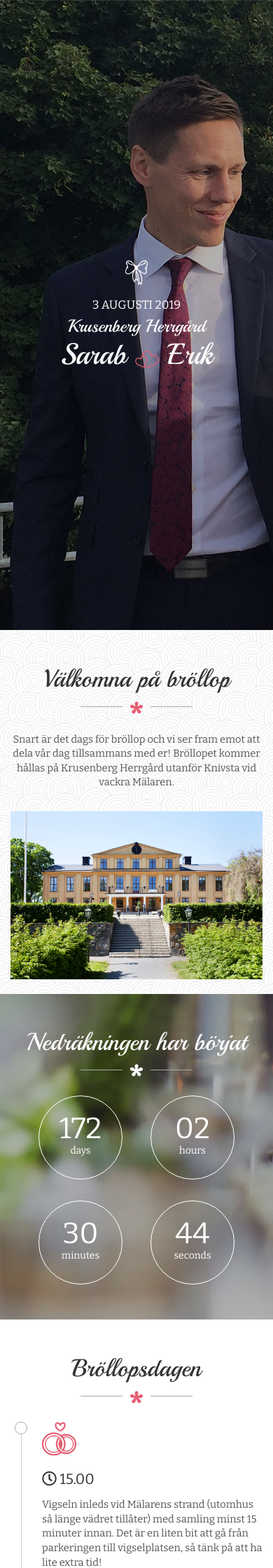
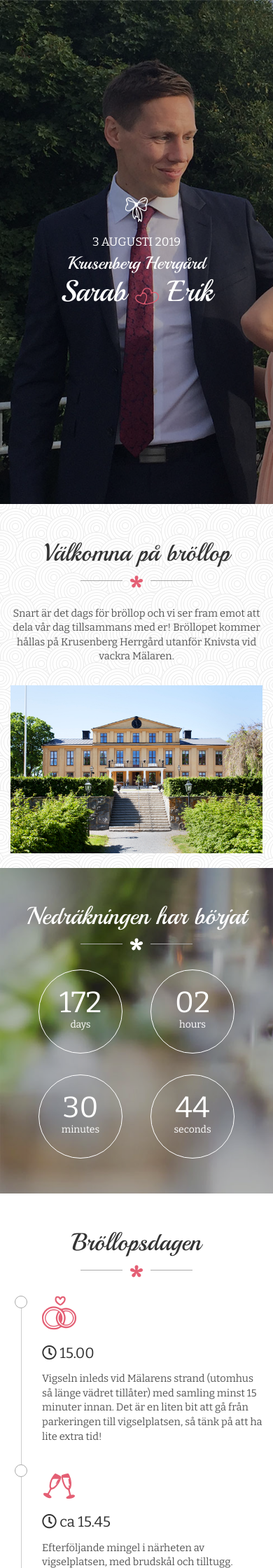
Before and after one commit to eriksundin/wedding-site, a Jekyll site: the page built from index.md, in a window 390 px wide. Shown: the top 2240 px of the page at 70% size. Built offline with Jekyll 4.4.1, drawn with Linux system fonts in a browser that asks for light colours; nearby versions of some CDN libraries.

Commit message:
fixed responsive

```diff
--- a/01-homepage/css/responsive.css
+++ b/01-homepage/css/responsive.css
@@ -53,6 +53,7 @@
 
 	.section .heading .heading-bottom{ margin-top: 10px; }
 
+	.main-slider{ height: 80vh; }
 
 	/* ---------------------------------
 	3. MENU
```
